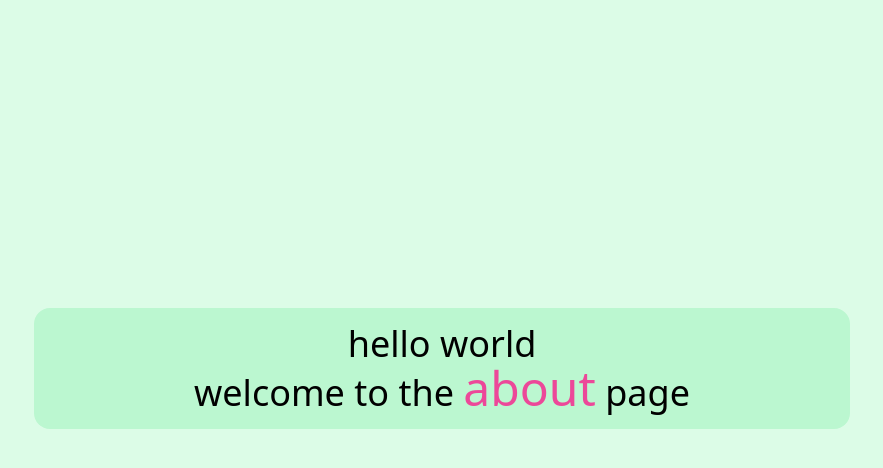
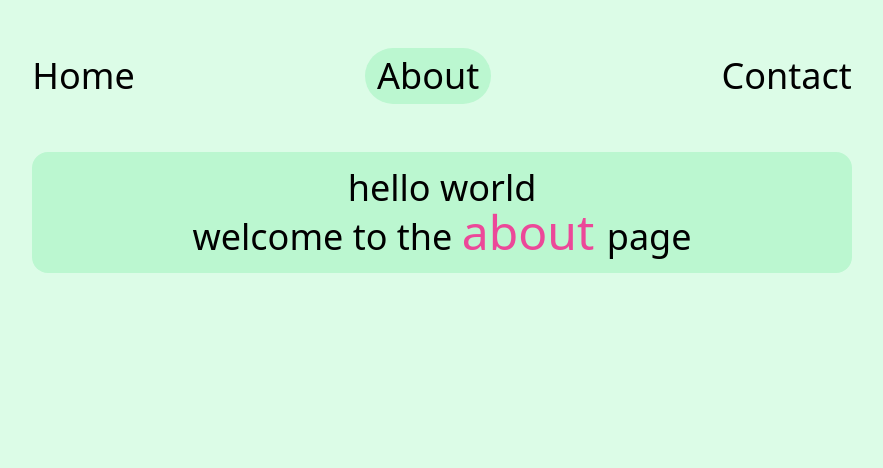
Before and after one commit to Alsadig-ahmed/tw-website, a website: page public/about/index.html in a window 1280 px wide. Shown: the whole page, without its empty margins (198-1081 px from the left). Drawn offline with Linux system fonts and the light colour scheme.

Commit message:
add navigation bar to the About page

```diff
--- a/public/about/index.html
+++ b/public/about/index.html
@@ -5,13 +5,22 @@
     <meta http-equiv="X-UA-Compatible" content="IE=edge">
     <meta name="viewport" content="width=device-width, initial-scale=1.0">
     <link rel="stylesheet" href="../style.css">
-    <title>Document</title>
+    <title>about page</title>
 </head>
 <body>
-    <div class="h-screen bg-green-100 flex items-center justify-center">
-        <div class="rounded-2xl text-4xl bg-green-200 -translate-y-8 py-4 px-40">
-            <h1 class="text-center"> hello world </h1>
-            <h2 class="text-center">welcome to the <span class="text-pink-500 text-5xl">about</span> page</h2>
+    <div class="h-screen bg-green-100">
+        <nav class="py-12">
+            <ul class="flex text-4xl justify-evenly">
+                <li class="hover:bg-green-200 hover:text-teal-700 duration-500 px-3 py-2 rounded-full"><a href="../">Home</a></li>
+                <li class="bg-green-200 px-3 py-2 rounded-full"><a href="../about">About</a></li>
+                <li class="hover:bg-green-200 hover:text-teal-700 duration-500 px-3 py-2 rounded-full"><a href="../contact">Contact</a></li>
+            </ul>
+        </nav>
+        <div class="flex items-center justify-center">
+            <div class="rounded-2xl text-4xl bg-green-200 py-4 px-40">
+                <h1 class="text-center"> hello world </h1>
+                <h2 class="text-center">welcome to the <span class="text-pink-500 text-5xl"> about </span> page</h2>
+            </div>
         </div>
     </div>
 </body>
```
